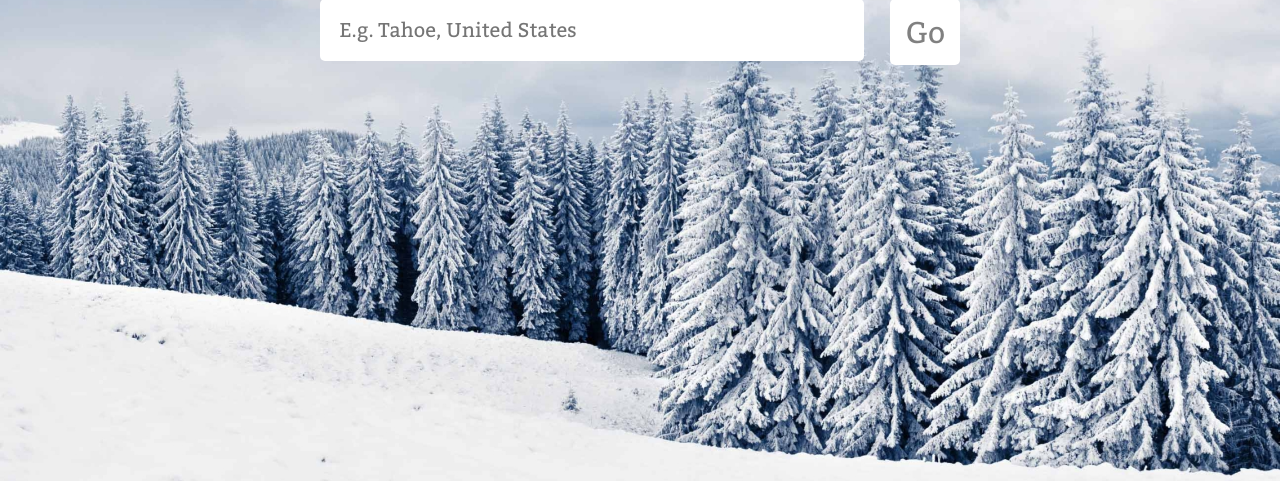
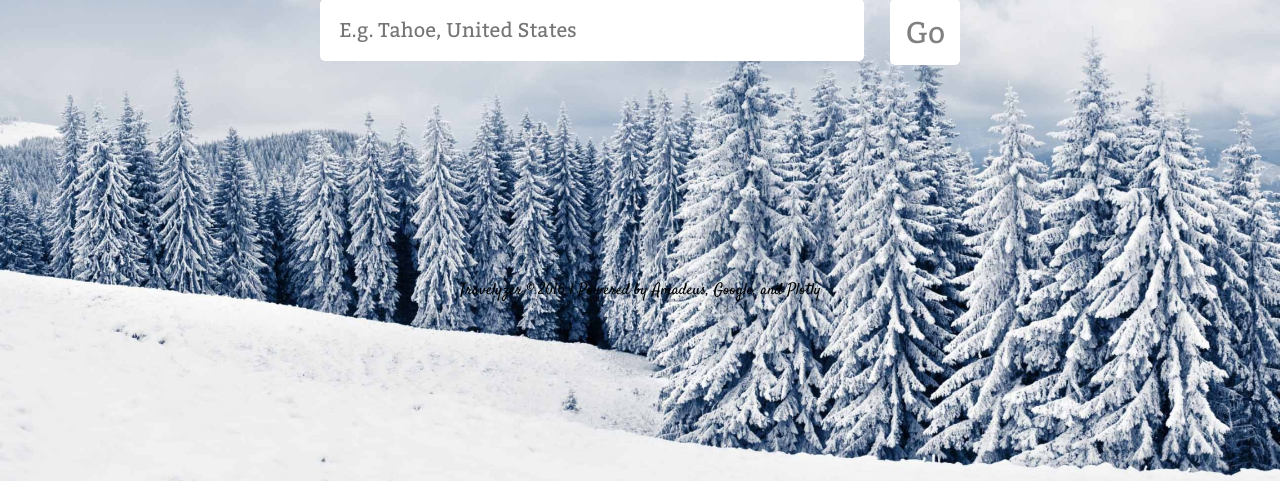
Before and after one commit to dkoodev/calhacks-newromans, a PHP site: page / in a window 1280 px wide. Shown: the part 319-800 px from the top of the page. Run offline with PHP 8.4, Linux system fonts and the light colour scheme; some libraries are stand-ins or nearby versions.

Commit message:
Add footer

```diff
--- a/css/main.css
+++ b/css/main.css
@@ -31,6 +31,8 @@ body {
 }
 
 #history {
+	width: 75%;
+	margin: auto;
 	font-family: Bitter;
 	animation-name: fadeIn;
 	animation-duration: 2s;
@@ -168,3 +170,8 @@ body {
 	width: 80%;
 	margin: auto;
 }
+
+footer {
+	text-align: center;
+	padding-top: 15%;
+}
--- a/index.php
+++ b/index.php
@@ -4,7 +4,7 @@
 		<link rel="stylesheet" type="text/css" href="css/main.css">
 		<link rel="stylesheet" type="text/css" href="css/google-maps.css">
 
-		<title>Travelyze</title>
+		<title> Travelyze</title>
 	</head>
 
 	<body>
@@ -24,6 +24,7 @@
     <div id="map"></div>
     <div id="confirmation"><div id="confirmationButton">Confirm</div></div>
     <div id="tester"> </div>
+    <footer>Travelyzer &copy 2016 | Powered by Amadeus, Google, and Plotly</footer>
 	</body>
 
 <script src="js/plotly-latest.min.js"></script>
```
